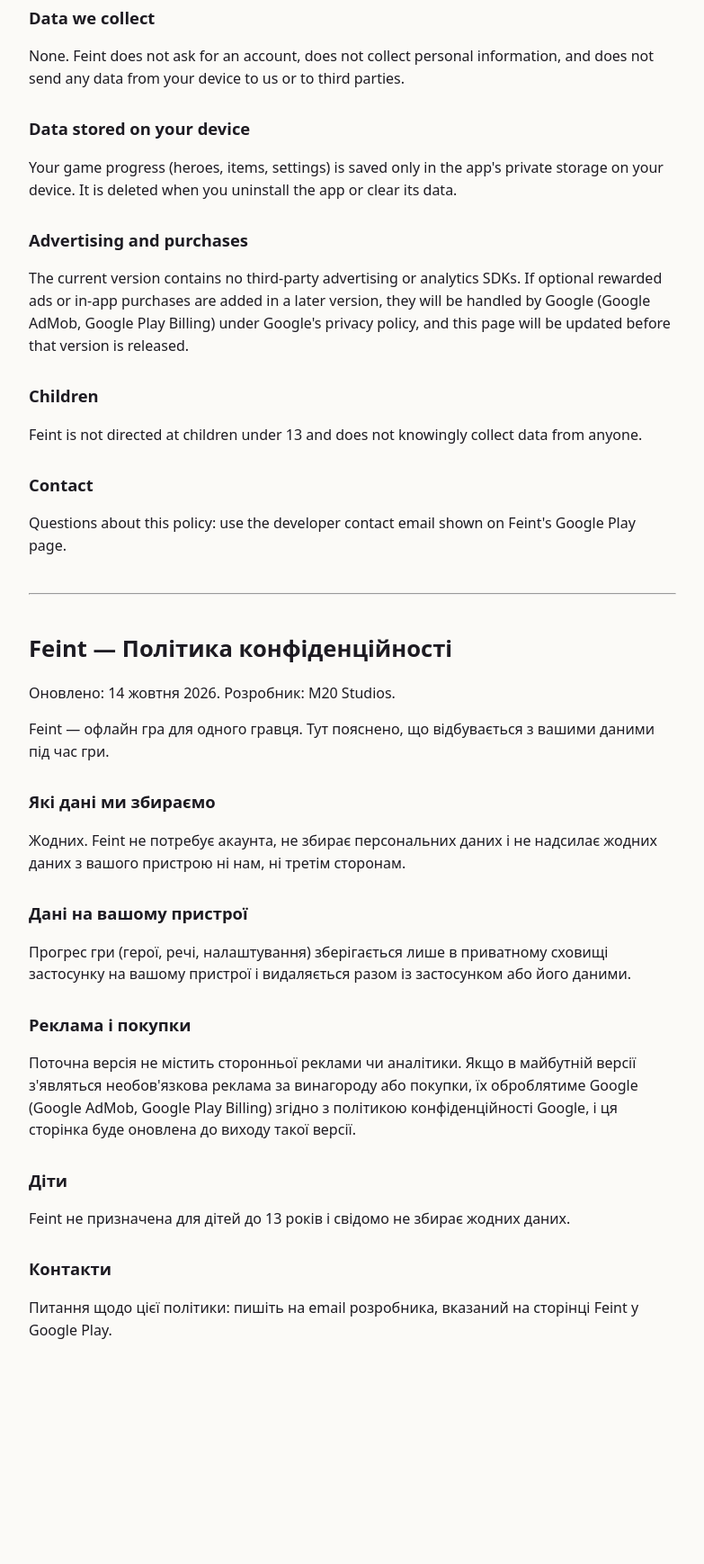
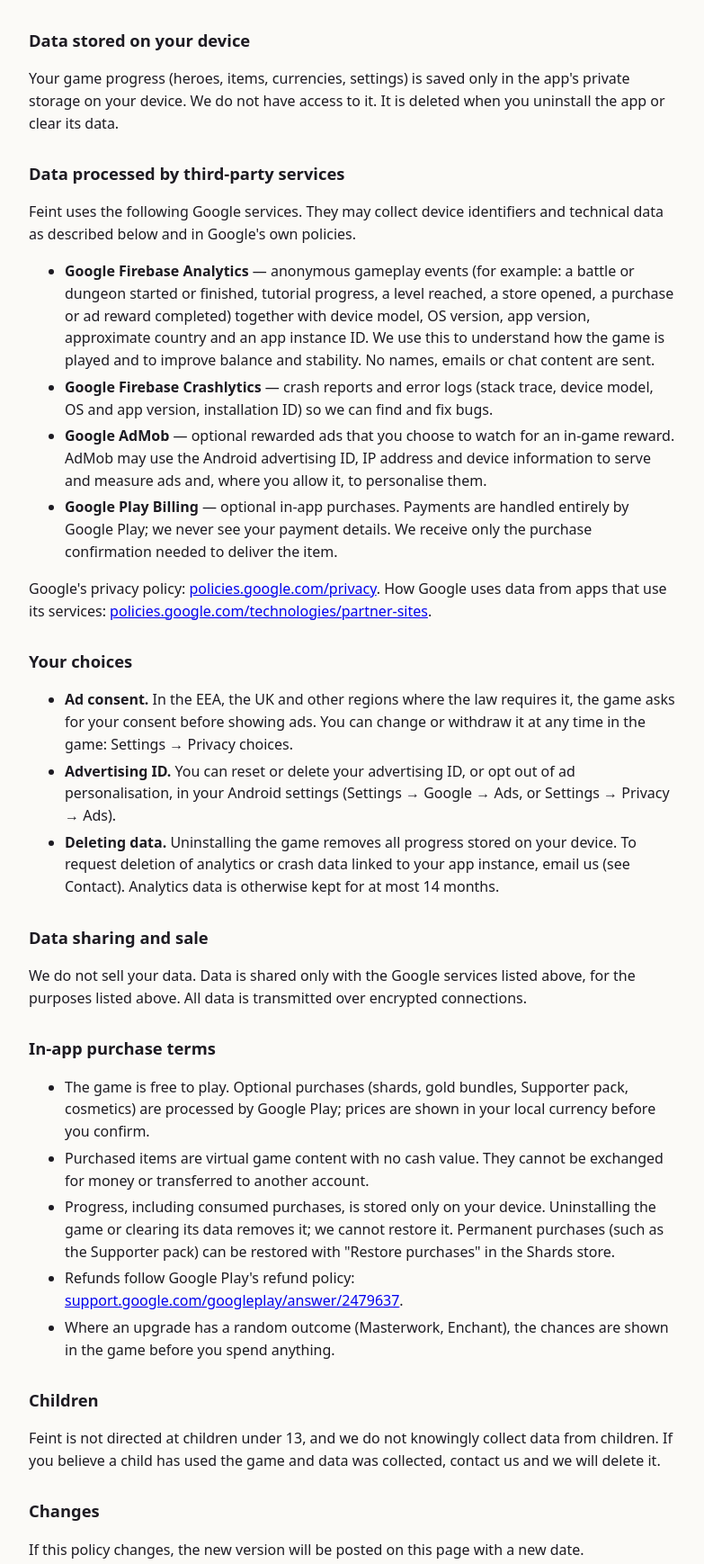
Before and after one commit to mbutsykin/feint-privacy, a plain HTML site: page index.html in a window 1280 px wide. Shown: the part 212-1950 px from the top of the page at 90% size, without its empty margins (248-1031 px from the left). Before the commit the page ends 1743 px from the top, so only its background shows below. Drawn offline with Linux system fonts and the light colour scheme.

Commit message:
Update privacy policy for 0.4.1: Firebase, Crashlytics, AdMob, Play Billing; add purchase terms; English only
Co-Authored-By: Claude Opus 5.5 <noreply@anthropic.com>

```diff
--- a/index.html
+++ b/index.html
@@ -1,33 +1,50 @@
 <!doctype html>
 <html lang="en"><head><meta charset="utf-8"><meta name="viewport" content="width=device-width,initial-scale=1">
-<title>Feint — Privacy Policy</title>
-<style>body{font-family:system-ui,sans-serif;max-width:720px;margin:0 auto;padding:24px 16px;line-height:1.55;color:#1d1b22;background:#fbfaf7}h1{font-size:1.6em}h2{font-size:1.15em;margin-top:1.6em}hr{margin:2.5em 0}</style></head>
+<title>Feint — Privacy Policy &amp; Terms</title>
+<style>body{font-family:system-ui,sans-serif;max-width:720px;margin:0 auto;padding:24px 16px;line-height:1.55;color:#1d1b22;background:#fbfaf7}h1{font-size:1.6em}h2{font-size:1.15em;margin-top:1.6em}li{margin:.3em 0}</style></head>
 <body>
-<h1>Feint — Privacy Policy</h1>
-<p>Last updated: October 14, 2026. Developer: M20 Studios.</p>
-<p>Feint is an offline single-player game. This policy explains what happens to your data when you play it.</p>
-<h2>Data we collect</h2>
-<p>None. Feint does not ask for an account, does not collect personal information, and does not send any data from your device to us or to third parties.</p>
+<h1>Feint — Privacy Policy &amp; Terms</h1>
+<p>Last updated: November 14, 2026. Developer: M20 Studios.</p>
+<p>Feint is a single-player game for Android. It does not require an account and does not ask for your name, email, contacts, location or other personal information. This policy explains what data is processed when you play and why.</p>
+
 <h2>Data stored on your device</h2>
-<p>Your game progress (heroes, items, settings) is saved only in the app's private storage on your device. It is deleted when you uninstall the app or clear its data.</p>
-<h2>Advertising and purchases</h2>
-<p>The current version contains no third-party advertising or analytics SDKs. If optional rewarded ads or in-app purchases are added in a later version, they will be handled by Google (Google AdMob, Google Play Billing) under Google's privacy policy, and this page will be updated before that version is released.</p>
+<p>Your game progress (heroes, items, currencies, settings) is saved only in the app's private storage on your device. We do not have access to it. It is deleted when you uninstall the app or clear its data.</p>
+
+<h2>Data processed by third-party services</h2>
+<p>Feint uses the following Google services. They may collect device identifiers and technical data as described below and in Google's own policies.</p>
+<ul>
+<li><b>Google Firebase Analytics</b> — anonymous gameplay events (for example: a battle or dungeon started or finished, tutorial progress, a level reached, a store opened, a purchase or ad reward completed) together with device model, OS version, app version, approximate country and an app instance ID. We use this to understand how the game is played and to improve balance and stability. No names, emails or chat content are sent.</li>
+<li><b>Google Firebase Crashlytics</b> — crash reports and error logs (stack trace, device model, OS and app version, installation ID) so we can find and fix bugs.</li>
+<li><b>Google AdMob</b> — optional rewarded ads that you choose to watch for an in-game reward. AdMob may use the Android advertising ID, IP address and device information to serve and measure ads and, where you allow it, to personalise them.</li>
+<li><b>Google Play Billing</b> — optional in-app purchases. Payments are handled entirely by Google Play; we never see your payment details. We receive only the purchase confirmation needed to deliver the item.</li>
+</ul>
+<p>Google's privacy policy: <a href="https://policies.google.com/privacy">policies.google.com/privacy</a>. How Google uses data from apps that use its services: <a href="https://policies.google.com/technologies/partner-sites">policies.google.com/technologies/partner-sites</a>.</p>
+
+<h2>Your choices</h2>
+<ul>
+<li><b>Ad consent.</b> In the EEA, the UK and other regions where the law requires it, the game asks for your consent before showing ads. You can change or withdraw it at any time in the game: Settings → Privacy choices.</li>
+<li><b>Advertising ID.</b> You can reset or delete your advertising ID, or opt out of ad personalisation, in your Android settings (Settings → Google → Ads, or Settings → Privacy → Ads).</li>
+<li><b>Deleting data.</b> Uninstalling the game removes all progress stored on your device. To request deletion of analytics or crash data linked to your app instance, email us (see Contact). Analytics data is otherwise kept for at most 14 months.</li>
+</ul>
+
+<h2>Data sharing and sale</h2>
+<p>We do not sell your data. Data is shared only with the Google services listed above, for the purposes listed above. All data is transmitted over encrypted connections.</p>
+
+<h2 id="terms">In-app purchase terms</h2>
+<ul>
+<li>The game is free to play. Optional purchases (shards, gold bundles, Supporter pack, cosmetics) are processed by Google Play; prices are shown in your local currency before you confirm.</li>
+<li>Purchased items are virtual game content with no cash value. They cannot be exchanged for money or transferred to another account.</li>
+<li>Progress, including consumed purchases, is stored only on your device. Uninstalling the game or clearing its data removes it; we cannot restore it. Permanent purchases (such as the Supporter pack) can be restored with "Restore purchases" in the Shards store.</li>
+<li>Refunds follow Google Play's refund policy: <a href="https://support.google.com/googleplay/answer/2479637">support.google.com/googleplay/answer/2479637</a>.</li>
+<li>Where an upgrade has a random outcome (Masterwork, Enchant), the chances are shown in the game before you spend anything.</li>
+</ul>
+
 <h2>Children</h2>
-<p>Feint is not directed at children under 13 and does not knowingly collect data from anyone.</p>
+<p>Feint is not directed at children under 13, and we do not knowingly collect data from children. If you believe a child has used the game and data was collected, contact us and we will delete it.</p>
+
+<h2>Changes</h2>
+<p>If this policy changes, the new version will be posted on this page with a new date.</p>
+
 <h2>Contact</h2>
-<p>Questions about this policy: use the developer contact email shown on Feint's Google Play page.</p>
-<hr>
-<h1>Feint — Політика конфіденційності</h1>
-<p>Оновлено: 14 жовтня 2026. Розробник: M20 Studios.</p>
-<p>Feint — офлайн гра для одного гравця. Тут пояснено, що відбувається з вашими даними під час гри.</p>
-<h2>Які дані ми збираємо</h2>
-<p>Жодних. Feint не потребує акаунта, не збирає персональних даних і не надсилає жодних даних з вашого пристрою ні нам, ні третім сторонам.</p>
-<h2>Дані на вашому пристрої</h2>
-<p>Прогрес гри (герої, речі, налаштування) зберігається лише в приватному сховищі застосунку на вашому пристрої і видаляється разом із застосунком або його даними.</p>
-<h2>Реклама і покупки</h2>
-<p>Поточна версія не містить сторонньої реклами чи аналітики. Якщо в майбутній версії з'являться необов'язкова реклама за винагороду або покупки, їх оброблятиме Google (Google AdMob, Google Play Billing) згідно з політикою конфіденційності Google, і ця сторінка буде оновлена до виходу такої версії.</p>
-<h2>Діти</h2>
-<p>Feint не призначена для дітей до 13 років і свідомо не збирає жодних даних.</p>
-<h2>Контакти</h2>
-<p>Питання щодо цієї політики: пишіть на email розробника, вказаний на сторінці Feint у Google Play.</p>
+<p>M20 Studios — <a href="mailto:m20solutions.dev@gmail.com">m20solutions.dev@gmail.com</a></p>
 </body></html>
```
